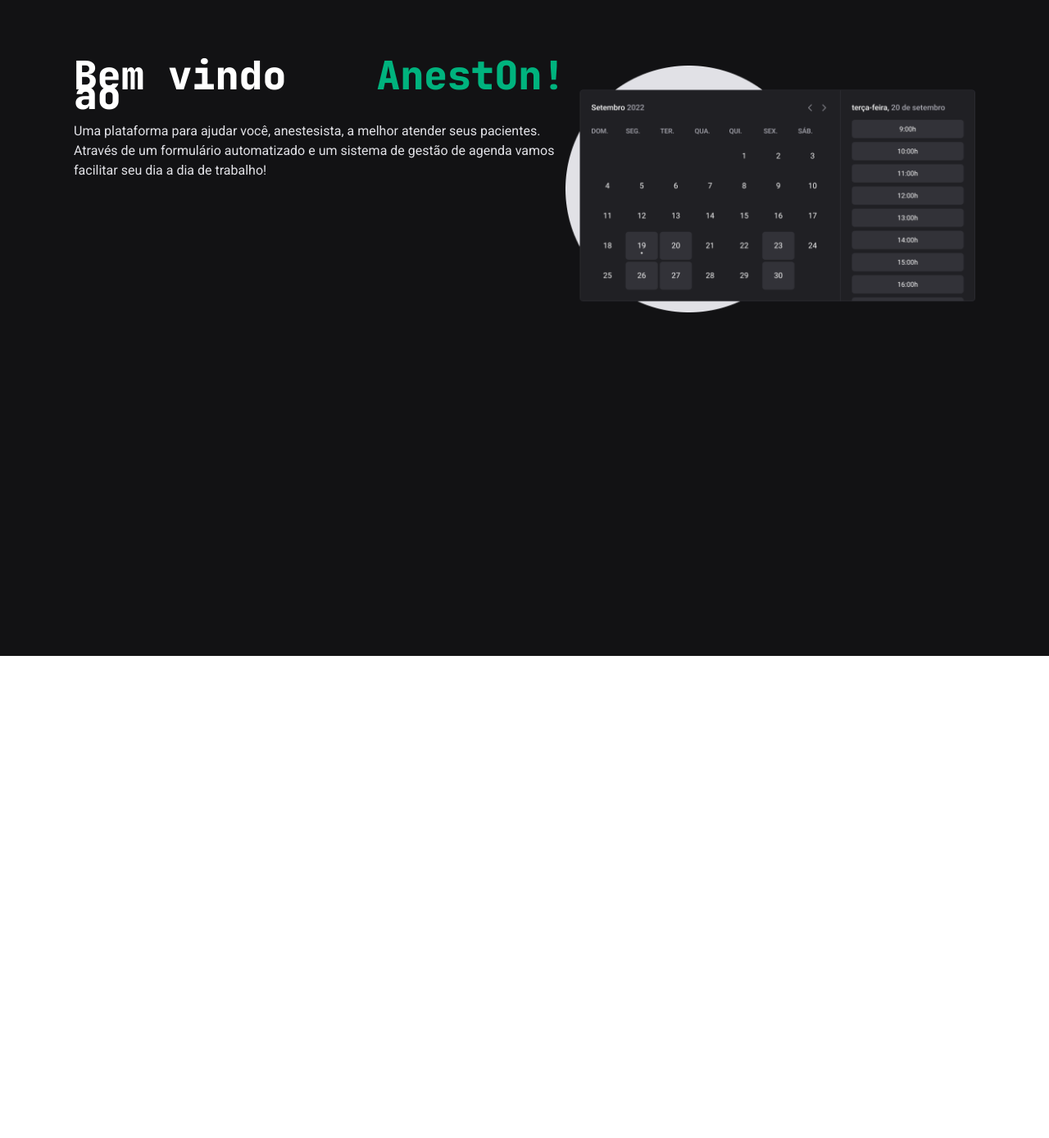
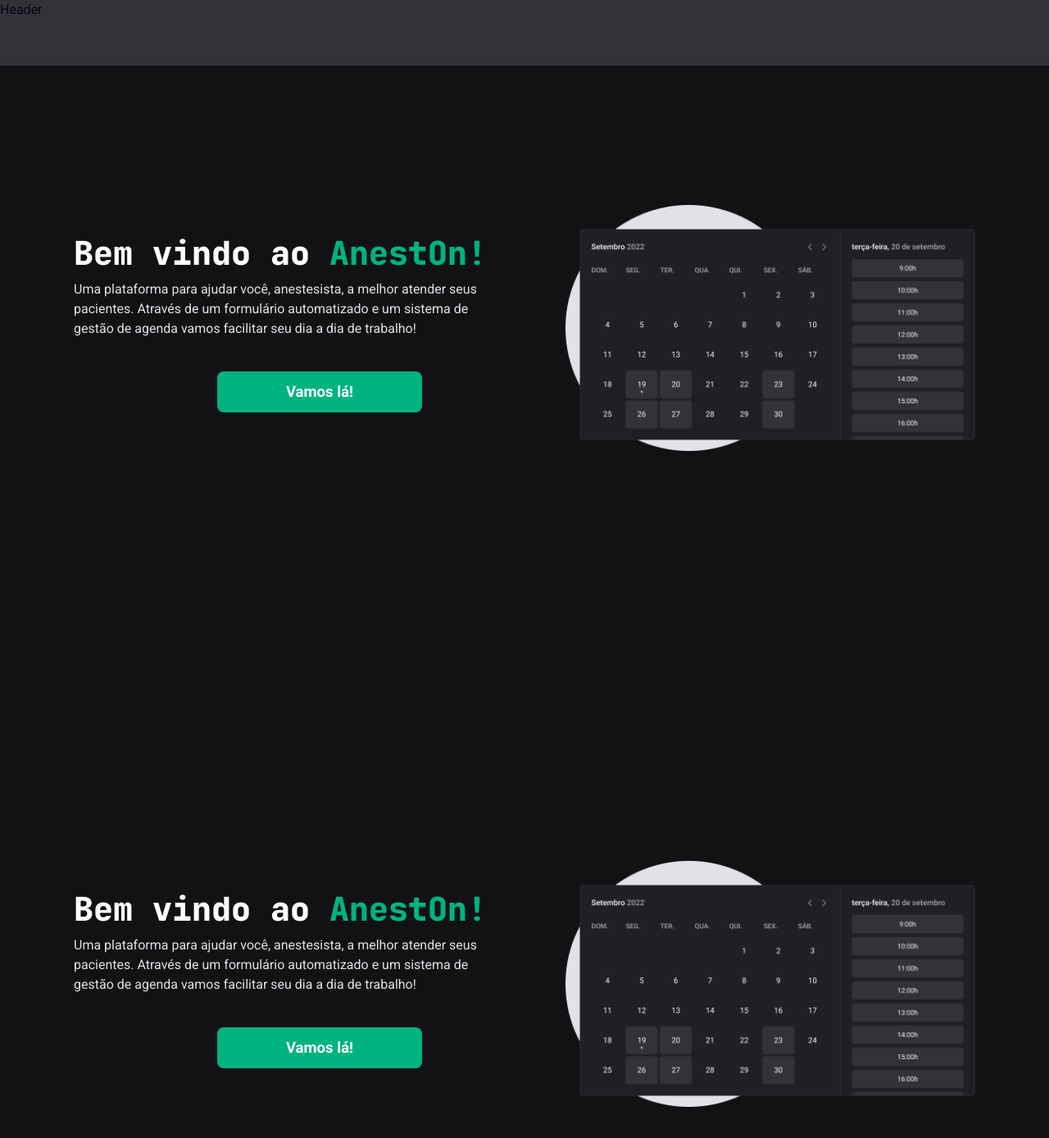
Before and after one commit to anest-on/aneston, a Next.js app: page / in a window 1280 px wide. Shown: the top 1388 px of the page at 82% size. Before the commit the page ends 800 px from the top, so only its background shows below. Built offline with nearby package versions, Linux system fonts and the light colour scheme.

Commit message:
item 1 home done

```diff
--- a/src/app/layout.tsx
+++ b/src/app/layout.tsx
@@ -14,8 +14,9 @@ export default function RootLayout({
   children: React.ReactNode
 }) {
   return (
-    <html className={roboto.className} lang="en">
-      <body>{children}</body>
+    <html className={`${roboto.className} flex flex-col`} lang="en">
+      <div className="bg-gray-600 w-full h-[80px] absolute">Header</div>
+      <body className="w-full">{children}</body>
     </html>
   )
 }
--- a/src/app/page.tsx
+++ b/src/app/page.tsx
@@ -5,27 +5,65 @@ import Image from 'next/image'
 
 export default function Home() {
   return (
-    <main className=" h-screen w-screen flex items-start justify-center bg-gray-900  text-base pt-20 text-white">
-      <div className="flex flex-row">
-        <div className="flex flex-col max-w-[600px]">
+    <main className=" h-full w-full justify-center flex flex-col bg-gray-900  text-base text-white">
+      <div className="flex h-screen self-center justify-center p-10">
+        <div className="flex flex-row self-center justify-center w-100 ">
+          <div className="flex flex-col max-w-[600px] justify-center ">
             <div className="flex w-full">
-            <h1 className={`${jetBrainsMono.className} flex text-[48px]`}>
+              <h1 className={`${jetBrainsMono.className} flex text-[2.5rem]`}>
                 Bem vindo ao&nbsp;
-              <span
-                className={`${jetBrainsMono.className} text-[48px] text-green-500`}
-              >
+                <span className={`${jetBrainsMono.className} text-green-500`}>
                   AnestOn!
                 </span>
               </h1>
             </div>
-          <p className="text-gray-100 mt-5 ">
-            Uma plataforma para ajudar você, anestesista, a melhor atender seus
-            pacientes. Através de um formulário automatizado e um sistema de
-            gestão de agenda vamos facilitar seu dia a dia de trabalho!
+            <p className="text-gray-100 mt-5 w-5/6">
+              Uma plataforma para ajudar você, anestesista, a melhor atender
+              seus pacientes. Através de um formulário automatizado e um sistema
+              de gestão de agenda vamos facilitar seu dia a dia de trabalho!
             </p>
+            <div className="justify-center flex items-center self-center w-[250px] h-[50px] rounded-lg bg-green-500 text-[1.16rem] mt-[40px]">
+              <b>Vamos lá!</b>
+            </div>
+          </div>
+          <Image
+            src={homeImg}
+            width={500}
+            height={10}
+            className="self-center"
+            alt=""
+          />
+        </div>
       </div>
 
-        <Image src={homeImg} width={500} height={500} alt="" />
+      <div className="flex h-screen self-center justify-center p-10">
+        <div className="flex flex-row self-center justify-center w-100 ">
+          <div className="flex flex-col max-w-[600px] justify-center ">
+            <div className="flex w-full">
+              <h1 className={`${jetBrainsMono.className} flex text-[2.5rem]`}>
+                Bem vindo ao&nbsp;
+                <span className={`${jetBrainsMono.className} text-green-500`}>
+                  AnestOn!
+                </span>
+              </h1>
+            </div>
+            <p className="text-gray-100 mt-5 w-5/6">
+              Uma plataforma para ajudar você, anestesista, a melhor atender
+              seus pacientes. Através de um formulário automatizado e um sistema
+              de gestão de agenda vamos facilitar seu dia a dia de trabalho!
+            </p>
+            <div className="justify-center flex items-center self-center w-[250px] h-[50px] rounded-lg bg-green-500 text-[1.16rem] mt-[40px]">
+              <b>Vamos lá!</b>
+            </div>
+          </div>
+          <Image
+            src={homeImg}
+            width={500}
+            height={10}
+            className="self-center"
+            alt=""
+          />
+        </div>
       </div>
     </main>
   )
```
Lines whose indentation alone changed are shown as unchanged.
